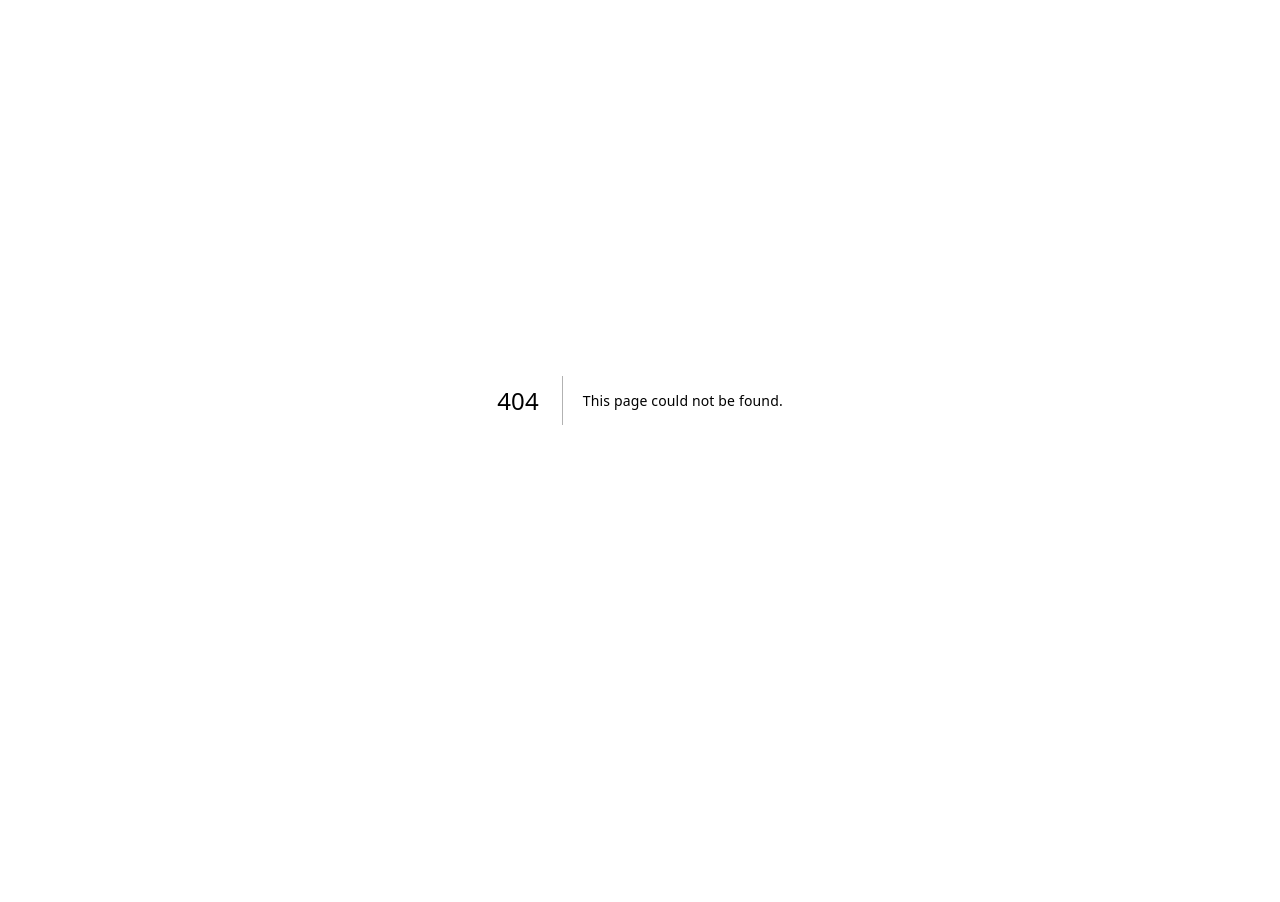
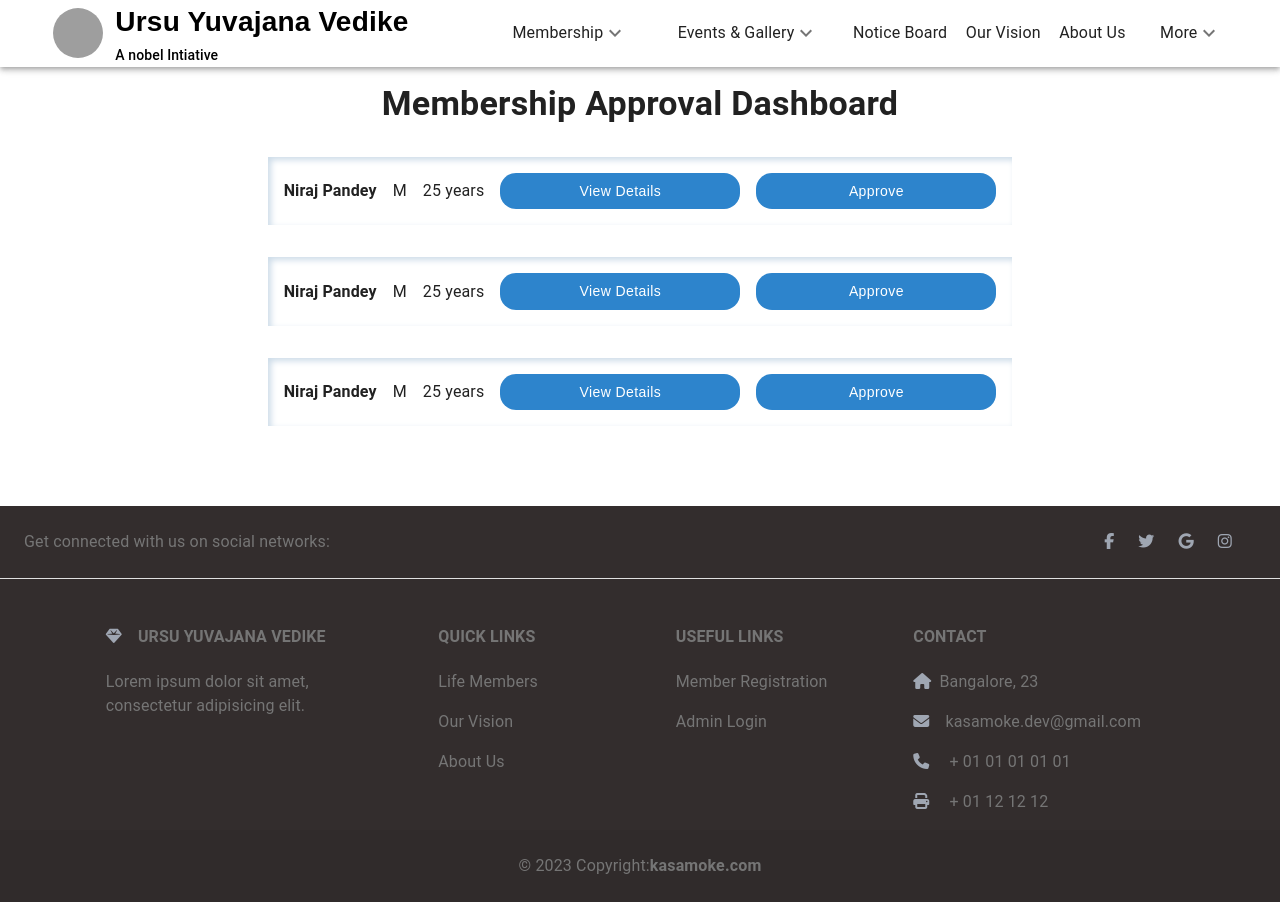
Before and after one commit to kasamokeDev/Ursu-Yuvajana-Vedike, a Next.js app: page /controlPanel/membershipApproval in a window 1280 px wide. Before the commit this address had no page. Before the commit the page ends 800 px from the top, so only its background shows below. Built offline with nearby package versions, Linux system fonts and the light colour scheme; grey boxes are pictures that could not be loaded.

Commit message:
added some admin only pages

```diff
--- /dev/null
+++ b/components/membership-approval/MemberApprovalRow.js
@@ -0,0 +1,30 @@
+import React from 'react';
+import { Box, Stack, Typography, Button } from '@mui/material';
+
+import { useTheme } from '@mui/material/styles';
+import Styles from './style';
+
+function MemberApprovalRow({ user, gender, age }) {
+  const theme = useTheme();
+  const style = Styles(theme);
+  return (
+    <Box sx={style.rowContainer}>
+      <Stack
+        direction={{ xs: 'column', sm: 'row' }}
+        spacing={{ xs: 1, md: 2 }}
+        alignItems="center"
+        justifyContent="center"
+      >
+        <Typography>
+          <strong>{user}</strong>
+        </Typography>
+        <Typography>{gender}</Typography>
+        <Typography>{age} years</Typography>
+        <Button sx={style.button}>View Details</Button>
+        <Button sx={style.button}>Approve</Button>
+      </Stack>
+    </Box>
+  );
+}
+
+export default MemberApprovalRow;
--- /dev/null
+++ b/components/membership-approval/MembershipApprovalContainer.js
@@ -0,0 +1,50 @@
+import React from 'react';
+import { Container, Typography } from '@mui/material';
+import Title from '../title/Title';
+
+import MemberApprovalRow from './MemberApprovalRow';
+
+function MembershipApprovalContainer() {
+  const data = [
+    {
+      user: 'Niraj Pandey',
+      gender: 'M',
+      age: 25,
+    },
+    {
+      user: 'Niraj Pandey',
+      gender: 'M',
+      age: 25,
+    },
+    {
+      user: 'Niraj Pandey',
+      gender: 'M',
+      age: 25,
+    },
+  ];
+  return (
+    <Container
+      maxWidth="md"
+      sx={{
+        display: 'flex',
+        flexDirection: 'column',
+        alignItems: 'center',
+        justifyContent: 'center',
+        mb: 10,
+        mt: 2,
+      }}
+    >
+      <Title title="Membership Approval Dashboard" />
+      {data.map((item, index) => (
+        <MemberApprovalRow
+          key={index}
+          user={item.user}
+          gender={item.gender}
+          age={item.age}
+        />
+      ))}
+    </Container>
+  );
+}
+
+export default MembershipApprovalContainer;
--- /dev/null
+++ b/components/membership-approval/style.js
@@ -0,0 +1,31 @@
+const Styles = (theme) => ({
+  dashboardContainer: {
+    [theme.breakpoints.down('sm')]: {
+      display: 'flex',
+      flexDirection: 'column',
+      alignItems: 'center',
+      justifyContent: 'center',
+    },
+  },
+  button: {
+    width: '15rem',
+    textTransform: 'none',
+    borderRadius: '1rem',
+    backgroundColor: 'rgb(45, 132, 204)',
+    fontFamily: 'arial, sans-serif',
+    color: '#FFFFFF',
+
+    '&:hover': {
+      backgroundColor: 'green',
+      color: '#FFFFFF',
+    },
+  },
+  rowContainer: {
+    boxShadow:
+      'rgb(204, 219, 232) 3px 3px 6px 0px inset, rgba(255, 255, 255, 0.5) -3px -3px 6px 1px inset',
+      padding: '1rem',
+      marginTop: '2rem'
+  },
+});
+
+export default Styles;
--- a/components/top-nav/style.js
+++ b/components/top-nav/style.js
@@ -22,6 +22,10 @@ const Styles = (theme) => ({
     width: '100%',
     justifyContent: 'space-evenly',
     alignItems: 'center',
+    '&:hover': {
+      boxShadow:
+        'rgba(0, 0, 0, 0.25) 0px 54px 55px, rgba(0, 0, 0, 0.12) 0px -12px 30px, rgba(0, 0, 0, 0.12) 0px 4px 6px, rgba(0, 0, 0, 0.17) 0px 12px 13px, rgba(0, 0, 0, 0.09) 0px -3px 5px',
+    },
   },
 });
 
--- /dev/null
+++ b/pages/controlPanel/membershipApproval/index.js
@@ -0,0 +1,19 @@
+import Head from 'next/head';
+import TopNav from '../../../components/top-nav/TopNav';
+import Footer from '../../../components/footer/Footer';
+
+import MembershipApprovalContainer from '../../../components/membership-approval/MembershipApprovalContainer';
+
+export default function Gallery() {
+  return (
+    <>
+      <Head>
+        <title>Ursu Yuvajana Vedike | Membership Approval</title>
+        <meta property="og:title" content="Urus title" key="title" />
+      </Head>
+      <TopNav />
+      <MembershipApprovalContainer />
+      <Footer />
+    </>
+  );
+}
```
Also changed, not shown: components/membership-approval/MemberApprovalModal.js (added, +9 -0 lines), pages/controlPanel/index.js (added, +16 -0 lines).
